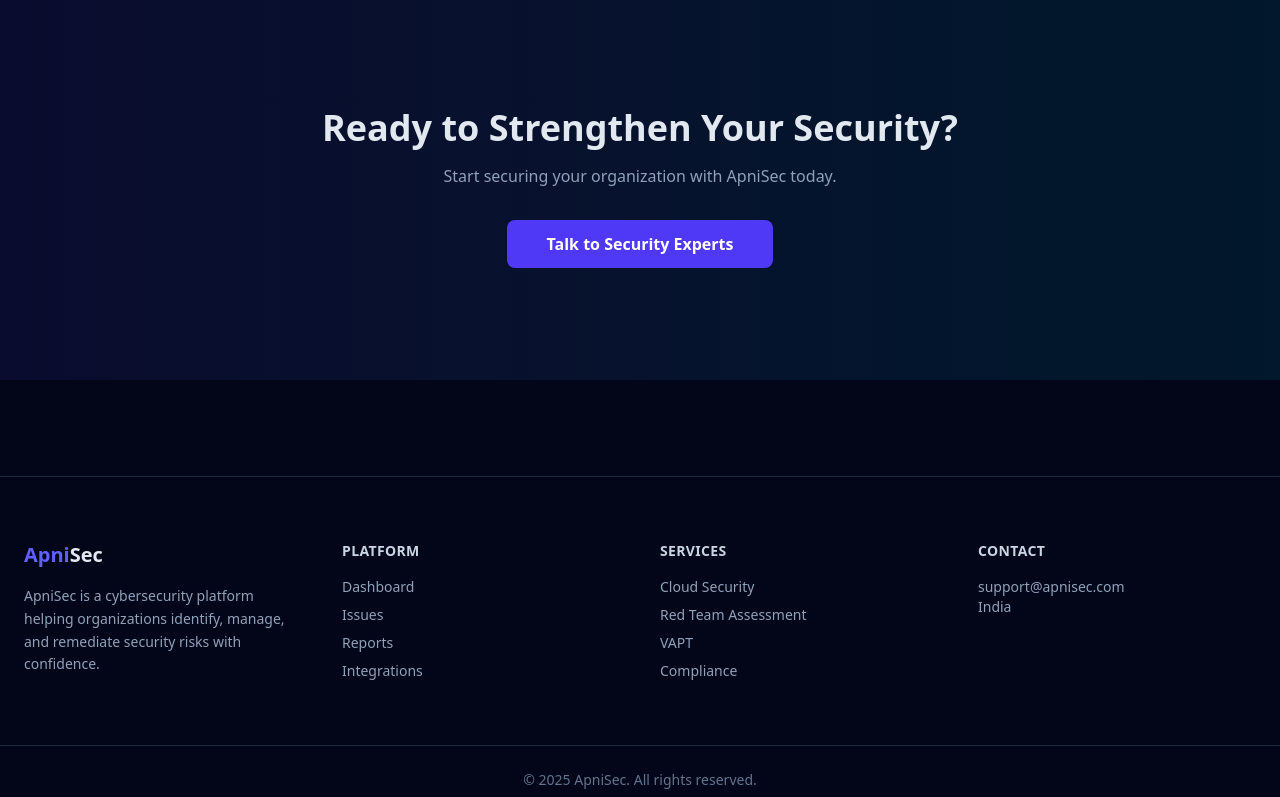
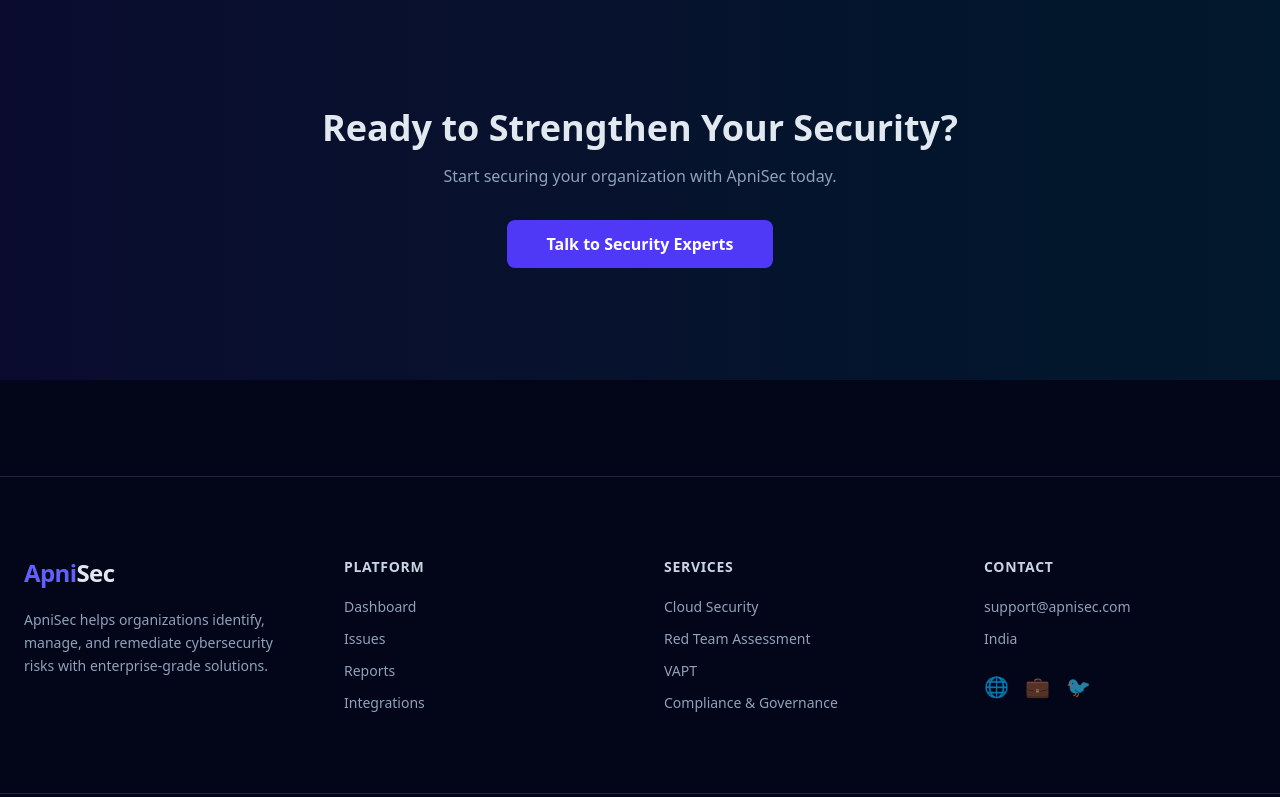
Before and after one commit to Aashish595/SDE-intern-assignment, a Next.js app: page / in a window 1280 px wide. Shown: the part 2697-3494 px from the top of the page. Built offline with nearby package versions, Linux system fonts and the light colour scheme; no server answers.

Commit message:
update service for changle option

```diff
--- a/src/components/home/Services.tsx
+++ b/src/components/home/Services.tsx
@@ -80,7 +80,7 @@
 ];
 
 export default function Services() {
-  const [activeService] = useState(services[0]);
+  const [activeService, setActiveService] = useState(services[0]);
 
   const scrollToServices = () => {
     const element = document.getElementById("services");
@@ -120,10 +120,17 @@
             {services.map((service) => (
               <motion.div
                 key={service.id}
+                onClick={() => setActiveService(service)} // ✅ IMPORTANT
                 initial={{ opacity: 0, scale: 0.95 }}
                 animate={{ opacity: 1, scale: 1 }}
                 transition={{ duration: 0.3 }}
-                className="bg-slate-900/50 backdrop-blur-sm border border-slate-800 rounded-2xl p-8"
+                className={`cursor-pointer bg-slate-900/50 backdrop-blur-sm border
+      ${
+        activeService.id === service.id
+          ? "border-indigo-500"
+          : "border-slate-800"
+      }
+      rounded-2xl p-8`}
               >
                 <div className="flex items-center gap-4">
                   <div className="text-2xl">{service.icon}</div>
--- a/src/components/layout/Footer.tsx
+++ b/src/components/layout/Footer.tsx
@@ -4,60 +4,91 @@
       id="contact"
       className="border-t border-slate-800 bg-slate-950 mt-24"
     >
-      <div className="max-w-7xl mx-auto px-6 py-16 grid md:grid-cols-4 gap-10">
+      <div className="max-w-7xl mx-auto px-6 py-20 grid gap-12 md:grid-cols-4">
 
         {/* Brand */}
         <div>
-          <h3 className="text-xl font-bold text-indigo-500">
-            Apni<span className="text-slate-200">Sec</span>
+          <h3 className="text-2xl font-bold tracking-tight">
+            <span className="text-indigo-500">Apni</span>
+            <span className="text-slate-200">Sec</span>
           </h3>
-          <p className="mt-4 text-slate-400 text-sm leading-relaxed">
-            ApniSec is a cybersecurity platform helping organizations identify,
-            manage, and remediate security risks with confidence.
+          <p className="mt-5 text-slate-400 text-sm leading-relaxed max-w-sm">
+            ApniSec helps organizations identify, manage, and remediate
+            cybersecurity risks with enterprise-grade solutions.
           </p>
         </div>
 
         {/* Platform */}
         <div>
-          <h4 className="text-sm font-semibold uppercase tracking-wide text-slate-300">
+          <h4 className="text-sm font-semibold uppercase tracking-wider text-slate-300">
             Platform
           </h4>
-          <ul className="mt-4 space-y-2 text-slate-400 text-sm">
-            <li>Dashboard</li>
-            <li>Issues</li>
-            <li>Reports</li>
-            <li>Integrations</li>
+          <ul className="mt-5 space-y-3 text-sm">
+            {["Dashboard", "Issues", "Reports", "Integrations"].map((item) => (
+              <li
+                key={item}
+                className="text-slate-400 hover:text-indigo-400 transition cursor-pointer"
+              >
+                {item}
+              </li>
+            ))}
           </ul>
         </div>
 
         {/* Services */}
         <div>
-          <h4 className="text-sm font-semibold uppercase tracking-wide text-slate-300">
+          <h4 className="text-sm font-semibold uppercase tracking-wider text-slate-300">
             Services
           </h4>
-          <ul className="mt-4 space-y-2 text-slate-400 text-sm">
-            <li>Cloud Security</li>
-            <li>Red Team Assessment</li>
-            <li>VAPT</li>
-            <li>Compliance</li>
+          <ul className="mt-5 space-y-3 text-sm">
+            {[
+              "Cloud Security",
+              "Red Team Assessment",
+              "VAPT",
+              "Compliance & Governance",
+            ].map((service) => (
+              <li
+                key={service}
+                className="text-slate-400 hover:text-indigo-400 transition cursor-pointer"
+              >
+                {service}
+              </li>
+            ))}
           </ul>
         </div>
 
         {/* Contact */}
         <div>
-          <h4 className="text-sm font-semibold uppercase tracking-wide text-slate-300">
+          <h4 className="text-sm font-semibold uppercase tracking-wider text-slate-300">
             Contact
           </h4>
-          <p className="mt-4 text-slate-400 text-sm">
-            support@apnisec.com
-          </p>
-          <p className="text-slate-400 text-sm">India</p>
+
+          <div className="mt-5 space-y-3 text-sm">
+            <p className="text-slate-400 hover:text-indigo-400 transition cursor-pointer">
+              support@apnisec.com
+            </p>
+            <p className="text-slate-400">India</p>
+          </div>
+
+          {/* Social icons placeholder */}
+          <div className="flex gap-4 mt-6">
+            {["🌐", "💼", "🐦"].map((icon, index) => (
+              <span
+                key={index}
+                className="text-xl cursor-pointer opacity-70 hover:opacity-100 hover:scale-110 transition"
+              >
+                {icon}
+              </span>
+            ))}
+          </div>
         </div>
       </div>
 
       {/* Bottom Bar */}
-      <div className="border-t border-slate-800 py-6 text-center text-sm text-slate-500">
-        © {new Date().getFullYear()} ApniSec. All rights reserved.
+      <div className="border-t border-slate-800 py-6">
+        <p className="text-center text-xs text-slate-500">
+          © {new Date().getFullYear()} ApniSec. All rights reserved.
+        </p>
       </div>
     </footer>
   );
```
